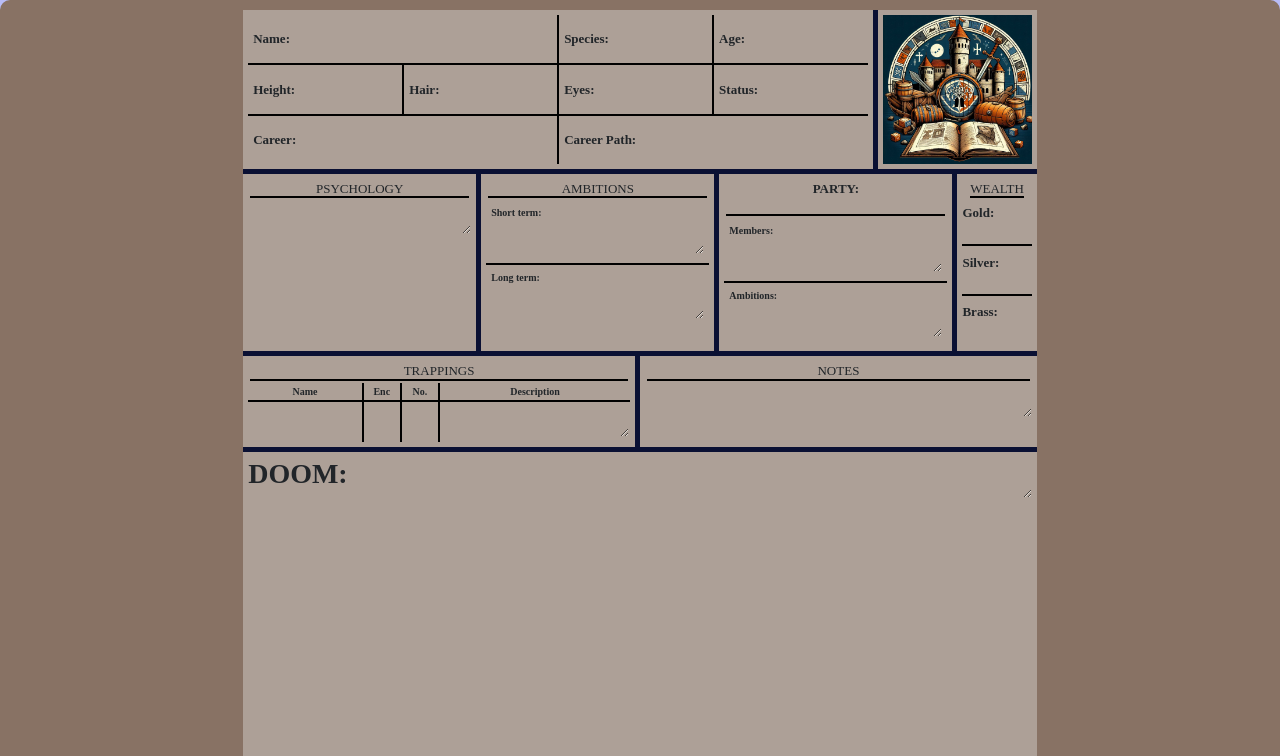
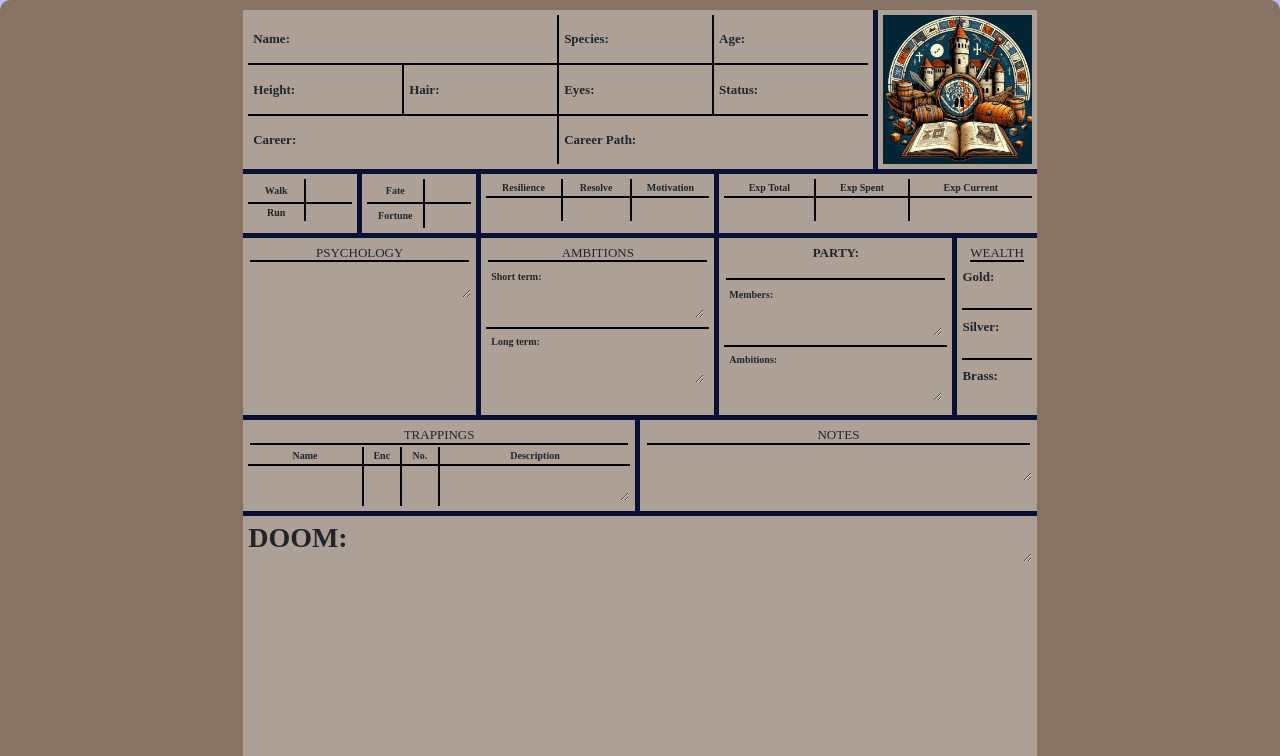
Before and after one commit to JESvane99/RPG_character_sheet, a Flask app: template src/templates/character_fluff_page.html in a window 1280 px wide. Shown: the part 58-814 px from the top of the page. Run offline with Flask 3, Linux system fonts and the light colour scheme; the template is opened without the code that fills it, so the values that code supplies are empty; some web fonts are replaced.

Commit message:
feat: movement resilience xp fate added [no database connection]

```diff
--- a/src/templates/character_fluff_page.html
+++ b/src/templates/character_fluff_page.html
@@ -26,7 +26,7 @@
 <div class="page-container">
   <form action="/{{ character.id }}/sheet-p1" method="post" class="page-form" id="page">
     {% include 'fluff_page/description_table.html' %}
-
+    {% include 'fluff_page/xp_move_resilience.html' %}
     {% include 'fluff_page/fluff.html' %}
     {% include 'fluff_page/trappings_and_notes.html' %}
     <div class="part-container">
--- /dev/null
+++ b/src/templates/fluff_page/xp_move_resilience.html
@@ -0,0 +1,50 @@
+<div class="flex-section part-container">
+  <div class="width-15">
+    <table>
+      <tr>
+        <th class="width-55">Walk</th><td><input type="number" class="input-number" value="{{ character.base_mechanics }}"></td>
+      </tr>
+      <tr>
+        <th class="width-55">Run</th><td>{{ character.base_mechanics.movement * 2}}</td>
+      </tr>
+    </table>
+  </div>
+  <div class="width-15">
+    <table>
+      <tr>
+        <th class="width-55">Fate</th><td><input type="number" class="input-number" value="{{ character.base_mechanics.fate_points }}"></td>
+      </tr>
+      <tr>
+        <th class="width-55">Fortune</th><td><input type="number" class="input-number" value="{{ character.base_mechanics.fortune_points }}"></td>
+      </tr>
+    </table>
+  </div>
+  <div class="width-30">
+    <table>
+      <tr>
+        <th>Resilience</th>
+        <th>Resolve</th>
+        <th>Motivation</th>
+      </tr>
+      <tr>
+        <td><input type="number" class="input-number" value="{{ character.base_mechanics.resilience }}"></td>
+        <td><input type="number" class="input-number" value="{{ character.base_mechanics.resolve }}"></td>
+        <td><input type="number" class="input-number" value="{{ character.base_mechanics.motivation }}"></td>
+      </tr>
+    </table>
+  </div>
+  <div class="width-40">
+    <table>
+      <tr>
+        <th>Exp Total</th>
+        <th>Exp Spent</th>
+        <th class="width-40">Exp Current</th>
+      </tr>
+      <tr>
+        <td><input type="number" class="input-number" value="{{ character.base_mechanics.experience }}"></td>
+        <td><input type="number" class="input-number" value="{{ character.base_mechanics.experience_spent }}"></td>
+        <td>{{ character.base_mechanics.experience - character.base_mechanics.experience_spent }}</td>
+      </tr>
+    </table>
+  </div>
+</div>
```
